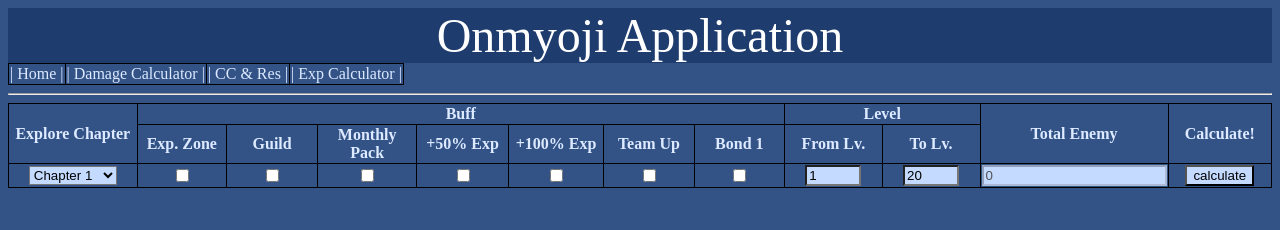
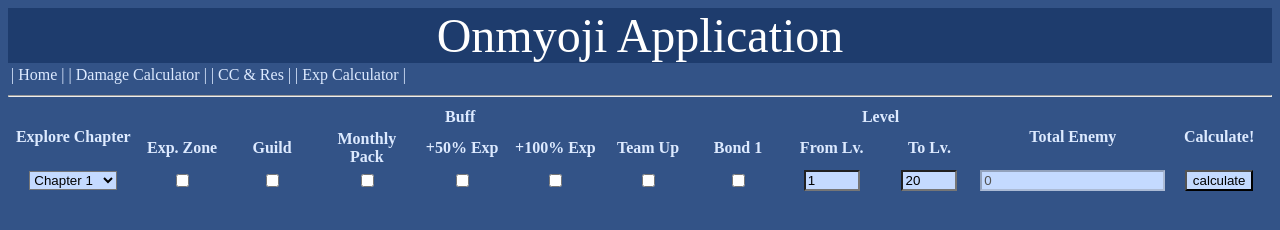
Before and after one commit to Salvist/OApp, a plain HTML site: page exp_calculator.html in a window 1280 px wide. Drawn offline with nearby package versions, Linux system fonts and the light colour scheme.

Commit message:
Update exp_calculator.html

```diff
--- a/exp_calculator.html
+++ b/exp_calculator.html
@@ -10,10 +10,6 @@
       });
     </script>
     <style>
-      table, th, td{
-          border: 1px solid black;
-          border-collapse: collapse;
-      }
       th:nth-child(n){
           width: 120px;
       }
```
